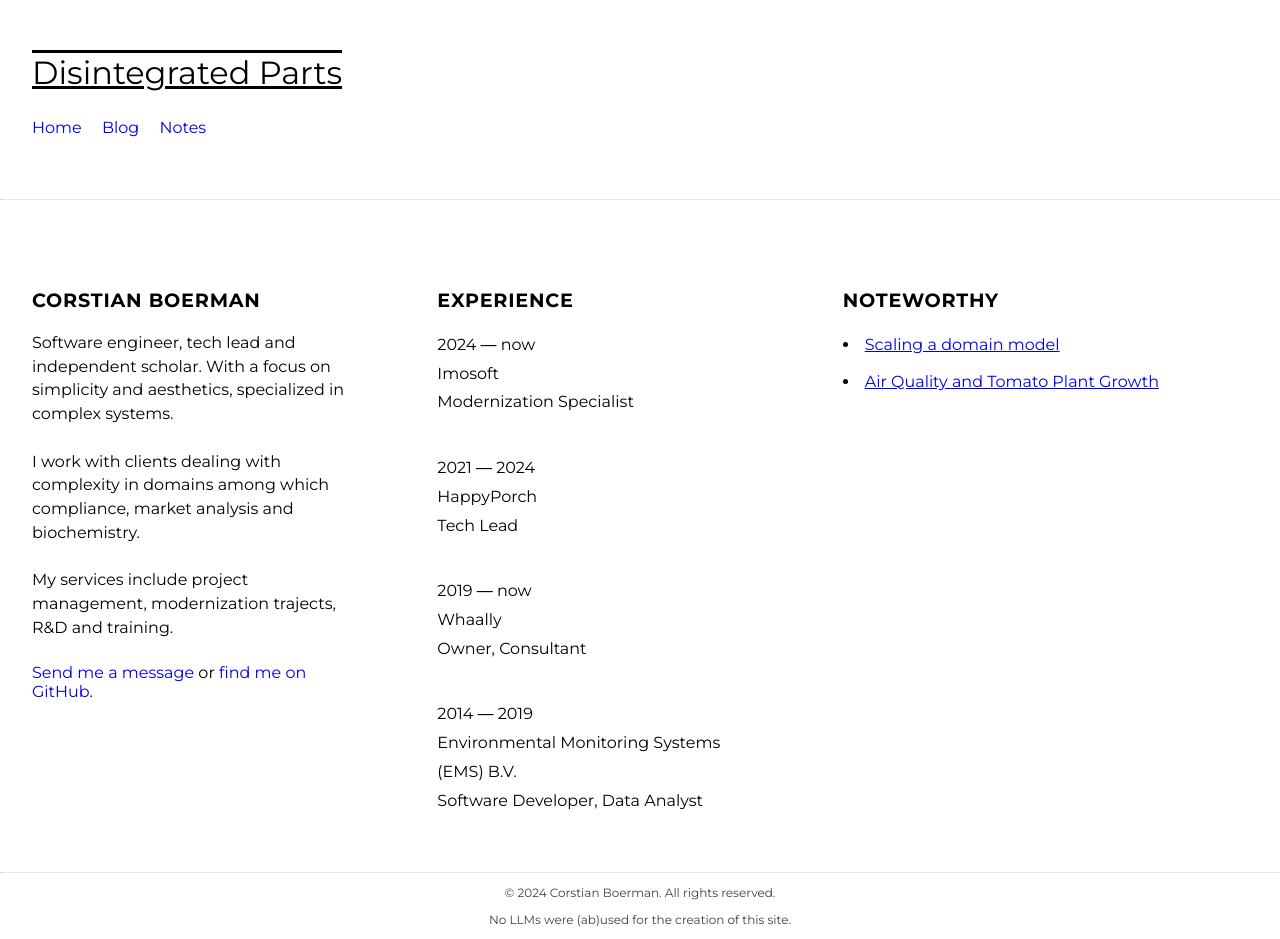
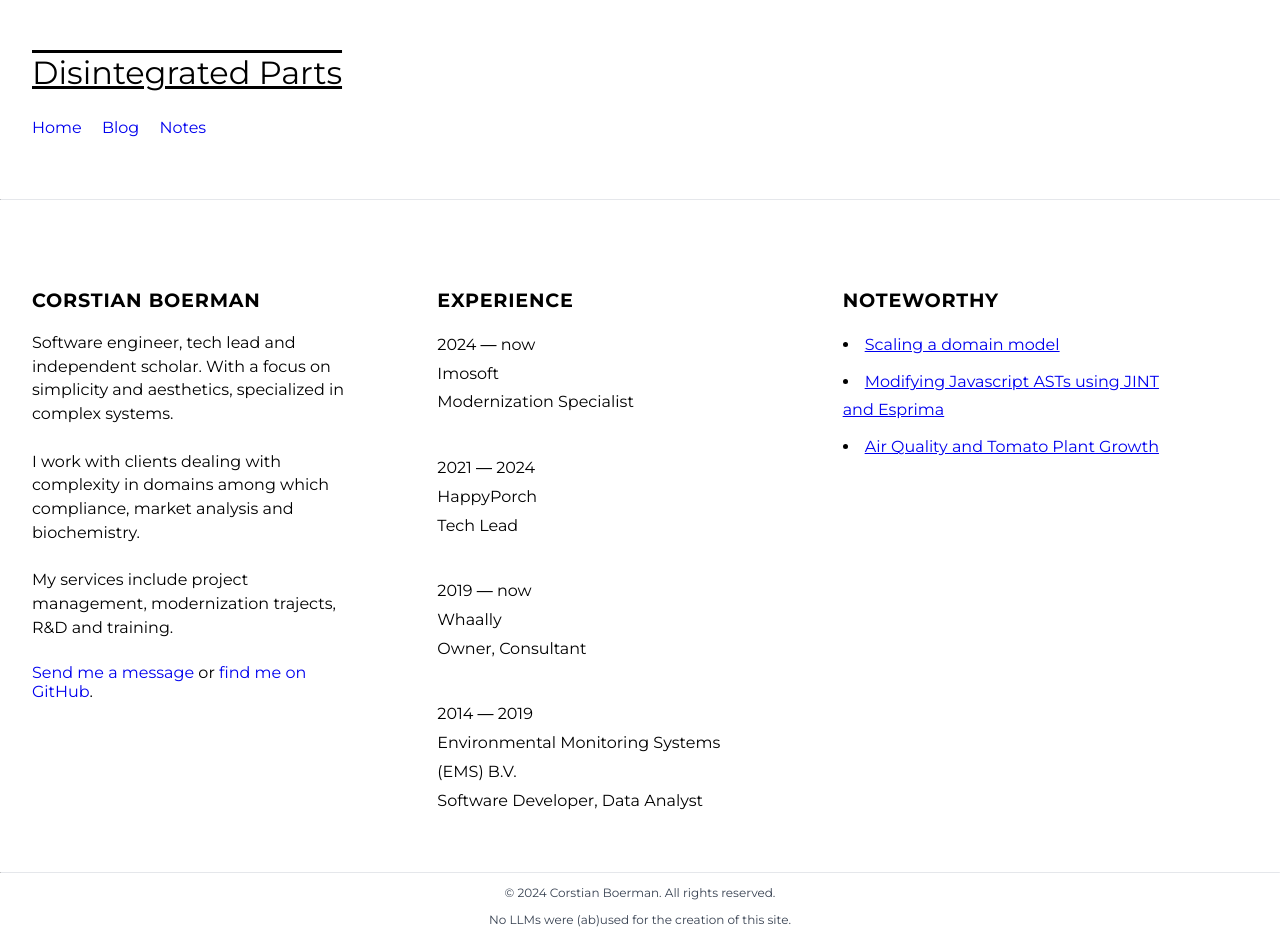
Before and after one commit to corstian/digital-garden, a Jekyll site: the page built from index.html, in a window 1280 px wide. Built offline with Jekyll 4.4.1, drawn with Linux system fonts in a browser that asks for light colours.

Commit message:
Add link to homepage

```diff
--- a/index.html
+++ b/index.html
@@ -71,6 +71,7 @@ webmentions: false
 
         <ul>
             <li><a href="/notes/software/actors/running-a-domain-model-as-an-actor-system">Scaling a domain model</a></li>
+            <li><a href="/blog/2024-05-13/modifying-javascript-syntax-trees-with-jint">Modifying Javascript ASTs using JINT and Esprima</a></li>
             <li><a href="/notes/projects/tomatos-and-air-quality">Air Quality and Tomato Plant Growth</a></li>
         </ul>
     </div>
```
